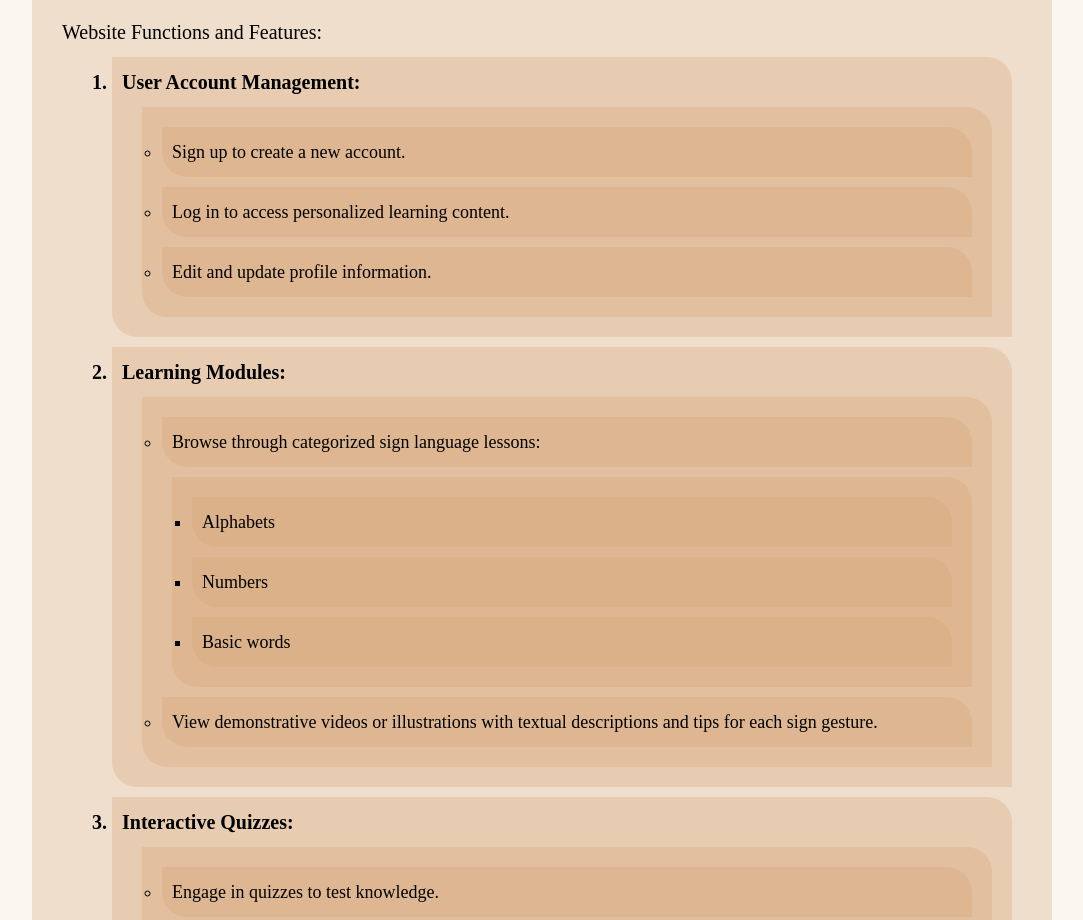
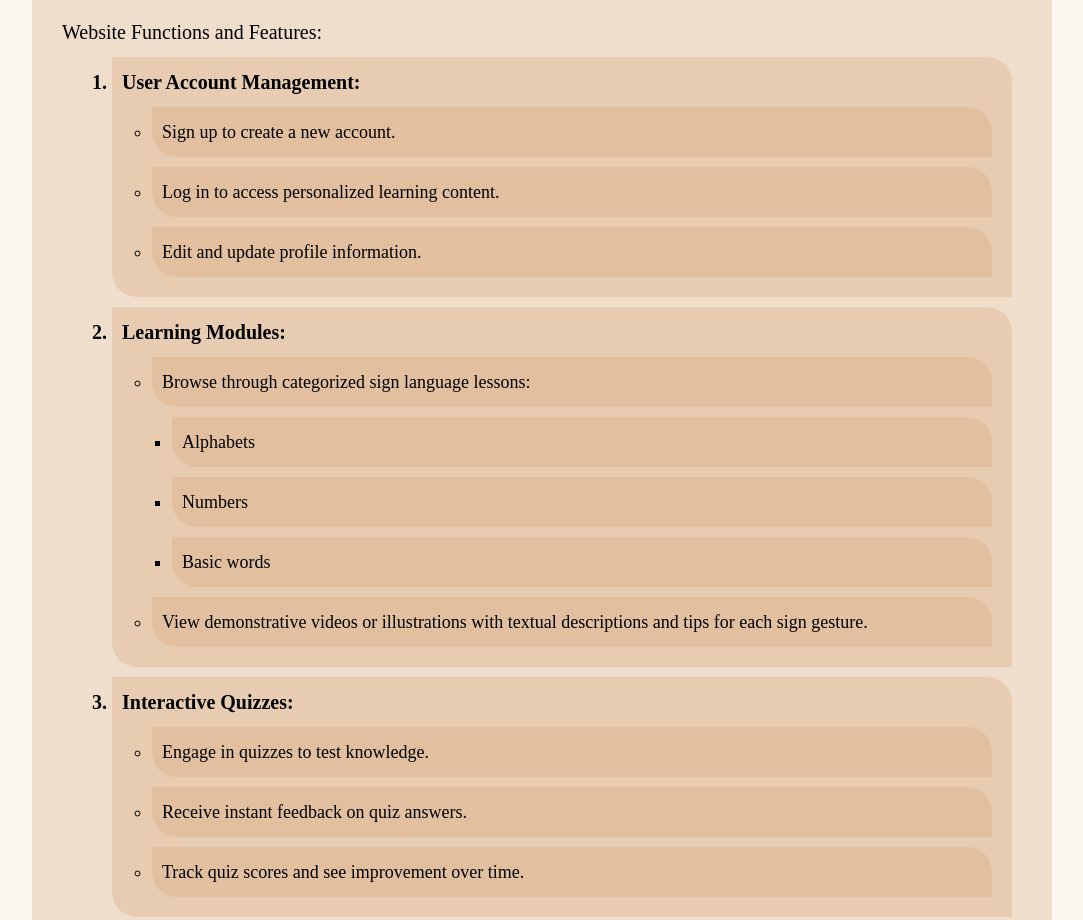
Before and after one commit to Dima-Kanawati/CPCS403_Assignments, a plain HTML site: page HTML/homepage.html in a window 1280 px wide. Shown: the part 2058-2978 px from the top of the page, without its empty margins (98-1181 px from the left). Drawn offline with Linux system fonts and the light colour scheme.

Commit message:
update ordered list

```diff
--- a/CSS/stylesheet.css
+++ b/CSS/stylesheet.css
@@ -257,7 +257,7 @@ div.BodyBox p{
  */
 
 /* List items of BodyBox in home page only */
-div.BodyBox ol *{
+div.BodyBox ol li {
     background: rgba(212, 163, 115, 0.3);
     padding: 10px;
     margin: 10px;
```
